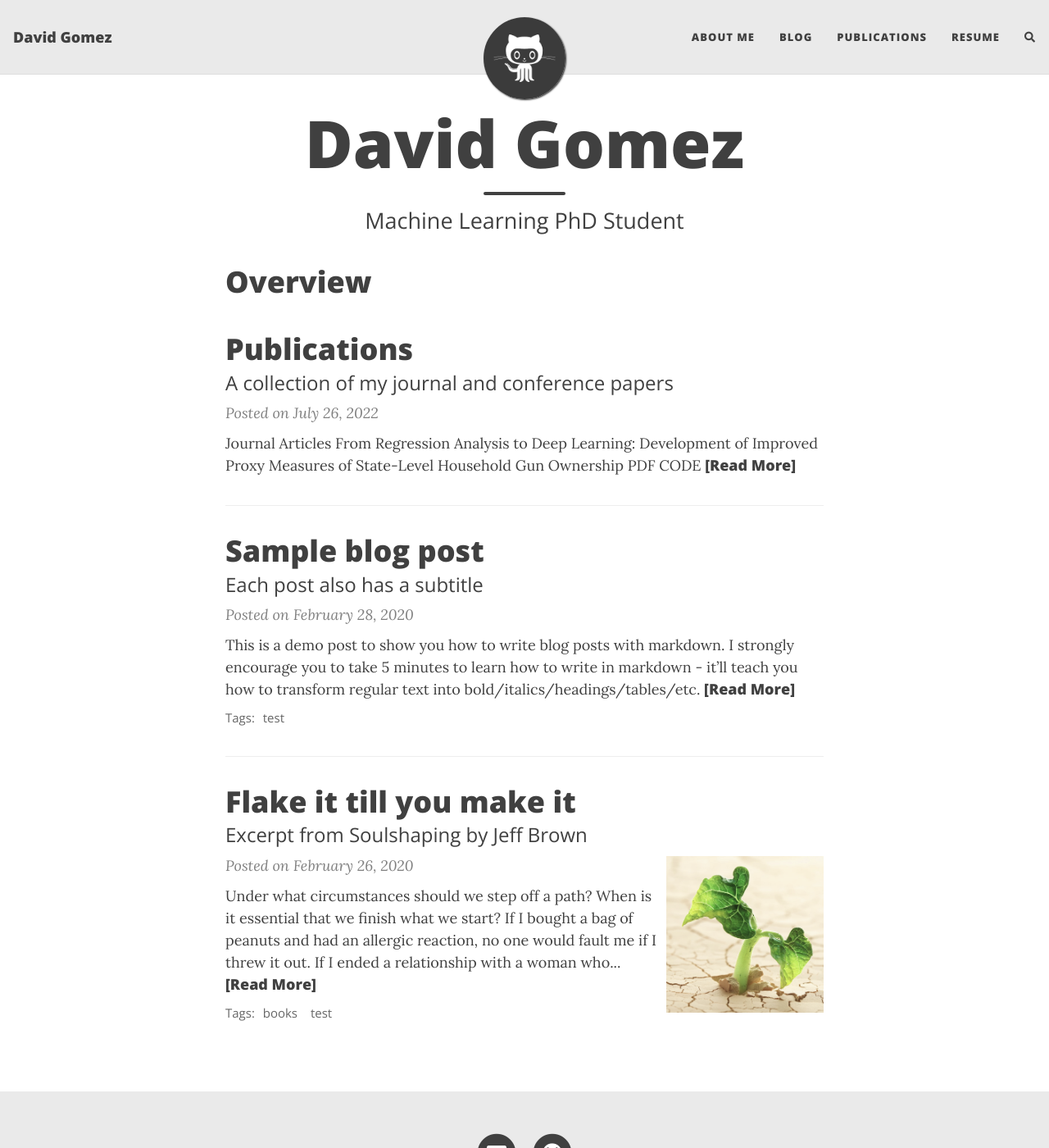
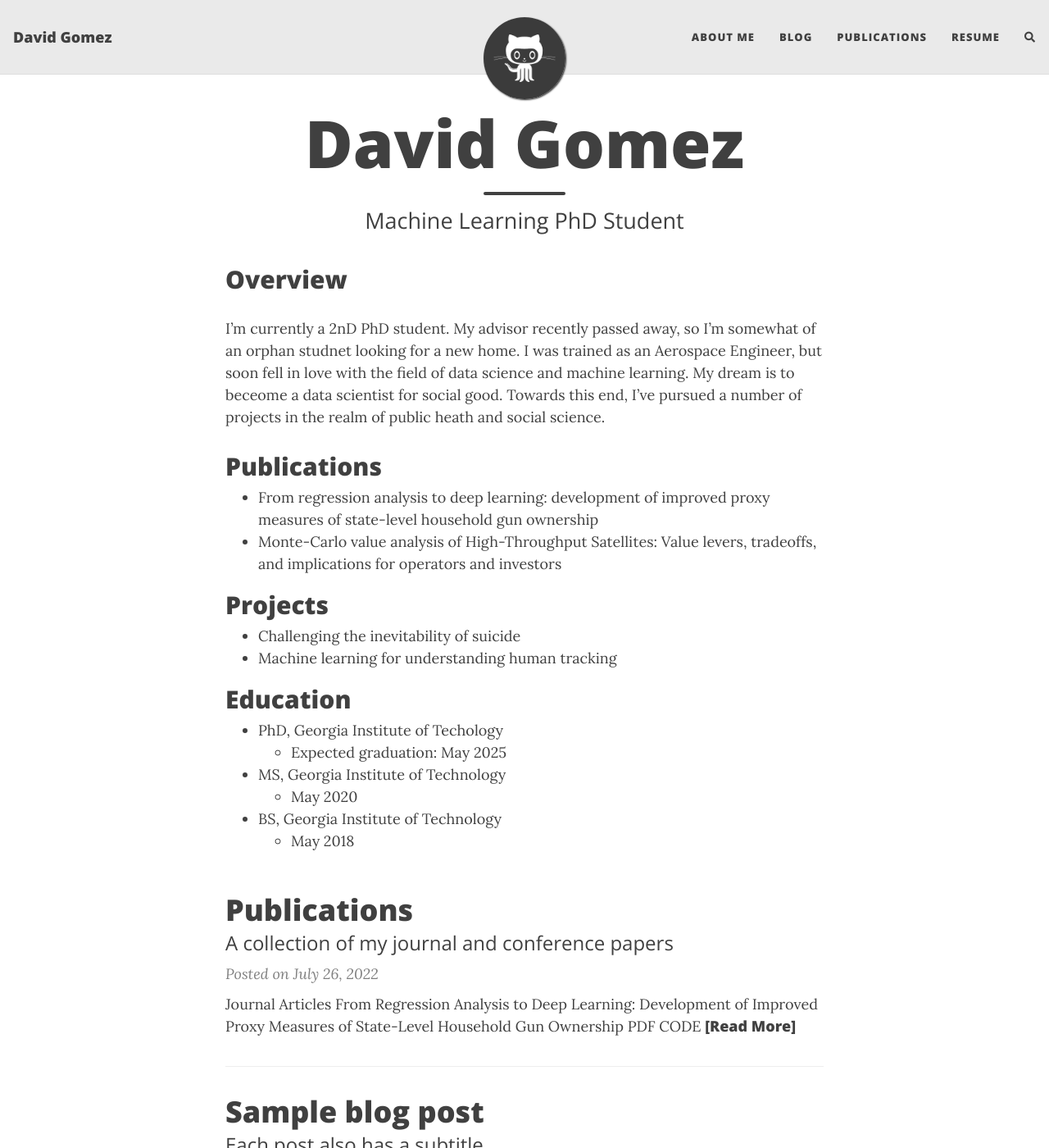
Before and after one commit to dbgomez94/dbgomez94.github.io, a Jekyll site: the page built from index.md, in a window 1280 px wide and 1400 px high. Shown: the whole window at 82% size. Built offline with Jekyll 4.4.1, drawn with Linux system fonts in a browser that asks for light colours; nearby versions of some CDN libraries; the list of posts is cut into pages by our own code; comment, search, counter and statistics services are not loaded.

Commit message:
updated index.md

```diff
--- a/index.md
+++ b/index.md
@@ -4,4 +4,25 @@ title: David Gomez
 subtitle: Machine Learning PhD Student
 ---
 
-# Overview
+## Overview
+
+I'm currently a 2nD PhD student. My advisor recently passed away, so I'm somewhat of an orphan studnet looking for a new home. I was trained as an Aerospace Engineer, but soon fell in love with the field of data science and machine learning. My dream is to beceome a data scientist for social good. Towards this end, I've pursued a number of projects in the realm of public heath and social science.
+
+## Publications
+
+* From regression analysis to deep learning: development of improved proxy measures of state-level household gun ownership
+* Monte-Carlo value analysis of High-Throughput Satellites: Value levers, tradeoffs, and implications for operators and investors
+
+## Projects
+
+* Challenging the inevitability of suicide
+* Machine learning for understanding human tracking
+
+## Education
+
+* PhD, Georgia Institute of Techology
+  * Expected graduation: May 2025
+* MS, Georgia Institute of Technology
+  * May 2020
+* BS, Georgia Institute of Technology
+  * May 2018
```
